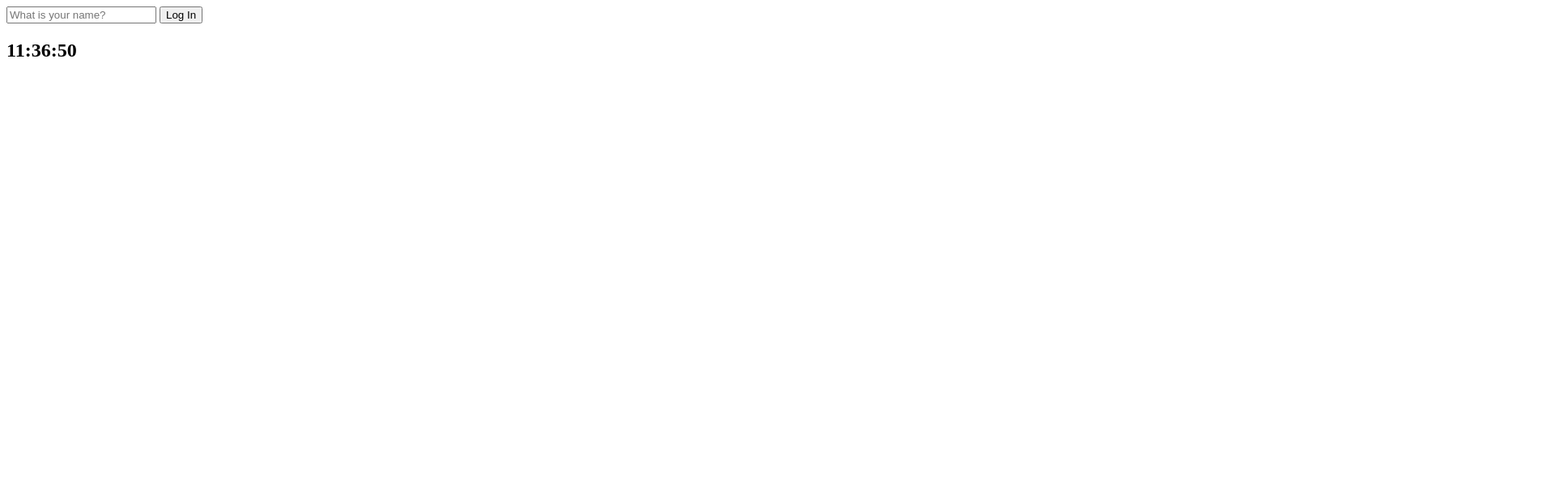
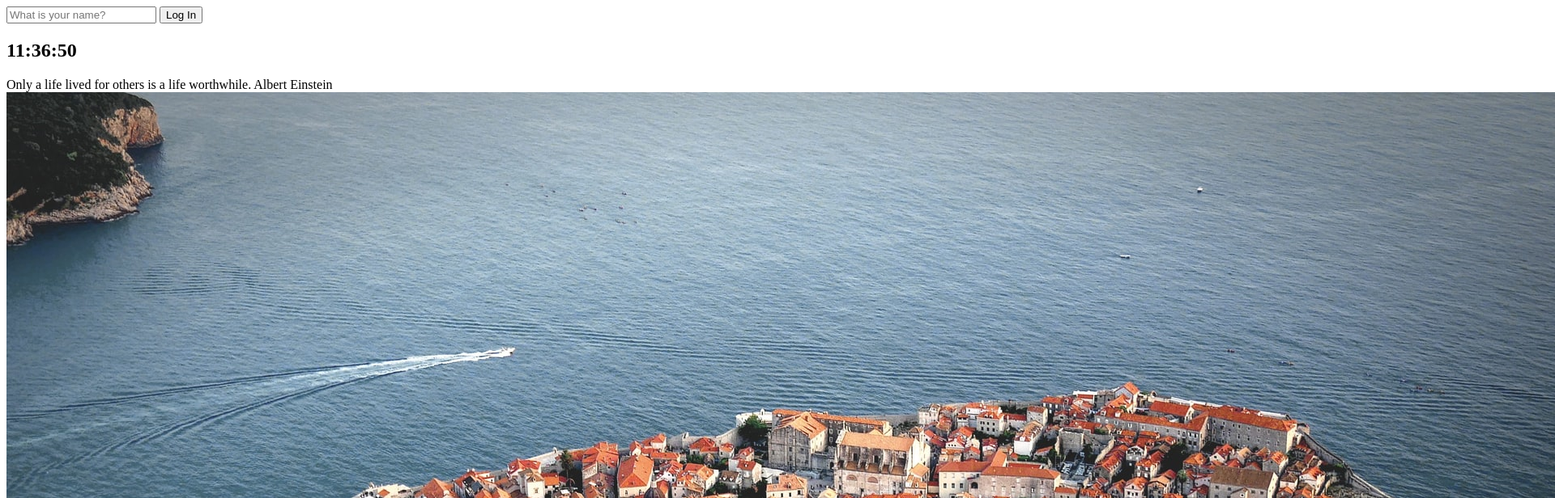
Before and after one commit to ukiiing00/VanilaJS, a plain HTML site: page index.html in a window 1280 px wide. Shown: the top 616 px of the page at 81% size, 1920 px wide, since content can reach past the window. Drawn offline with Linux system fonts and the light colour scheme.

Commit message:
Math / createElement / appendChild

```diff
--- a/index.html
+++ b/index.html
@@ -18,6 +18,12 @@
         </form>
         <h2 id="clock">00:00</h2>
         <h1 id="greeting" class="hidden"></h1>
+        <div id="quote">
+            <span></span>
+            <span></span>
+        </div>
+        <script src="js/background.js"></script>
+        <script src="js/quotes.js"></script>
         <script src="js/greetings.js"></script>
         <script src="js/clock.js"></script>
     </body>
--- /dev/null
+++ b/js/background.js
@@ -0,0 +1,9 @@
+const images = ['0.jpeg', '1.jpeg', '2.jpeg'];
+
+const chosenImage = images[Math.floor(Math.random() * images.length)];
+
+const bgImage = document.createElement('img');
+
+bgImage.src = `img/${chosenImage}`;
+
+document.body.appendChild(bgImage);
--- /dev/null
+++ b/js/quotes.js
@@ -0,0 +1,50 @@
+const quotes = [
+    {
+        quote: 'The way to get started is to quit talking and begin doing.',
+        author: 'Walt Disney',
+    },
+    {
+        quote: "Life is what happens when you're busy making other plans.",
+        author: 'John Lennon',
+    },
+    {
+        quote: 'The world is a book and those who do not travel read only one page.',
+        author: 'Saint Augustine',
+    },
+    {
+        quote: 'Life is either a daring adventure or nothing at all.',
+        author: 'Helen Keller',
+    },
+    {
+        quote: 'To Travel is to Live',
+        author: 'Hans Christian Andersen',
+    },
+    {
+        quote: 'Only a life lived for others is a life worthwhile.',
+        author: 'Albert Einstein',
+    },
+    {
+        quote: 'You only live once, but if you do it right, once is enough.',
+        author: 'Mae West',
+    },
+    {
+        quote: 'Never go on trips with anyone you do ntot love.',
+        author: 'Hemmingway',
+    },
+    {
+        quote: 'We wander for distraction, but we travel for fulfilment.',
+        author: 'Hilaire Belloc',
+    },
+    {
+        quote: 'Travel expands the mind and fills the gap.',
+        author: 'Sheda Savage',
+    },
+];
+
+const quote = document.querySelector('#quote span:first-child');
+const author = document.querySelector('#quote span:last-child');
+
+const todaysQuote = quotes[Math.floor(Math.random() * quotes.length)];
+
+quote.innerHTML = todaysQuote.quote;
+author.innerHTML = todaysQuote.author;
```
Also changed, not shown: img/0.jpeg (added), img/1.jpeg (added), img/2.jpeg (added).
